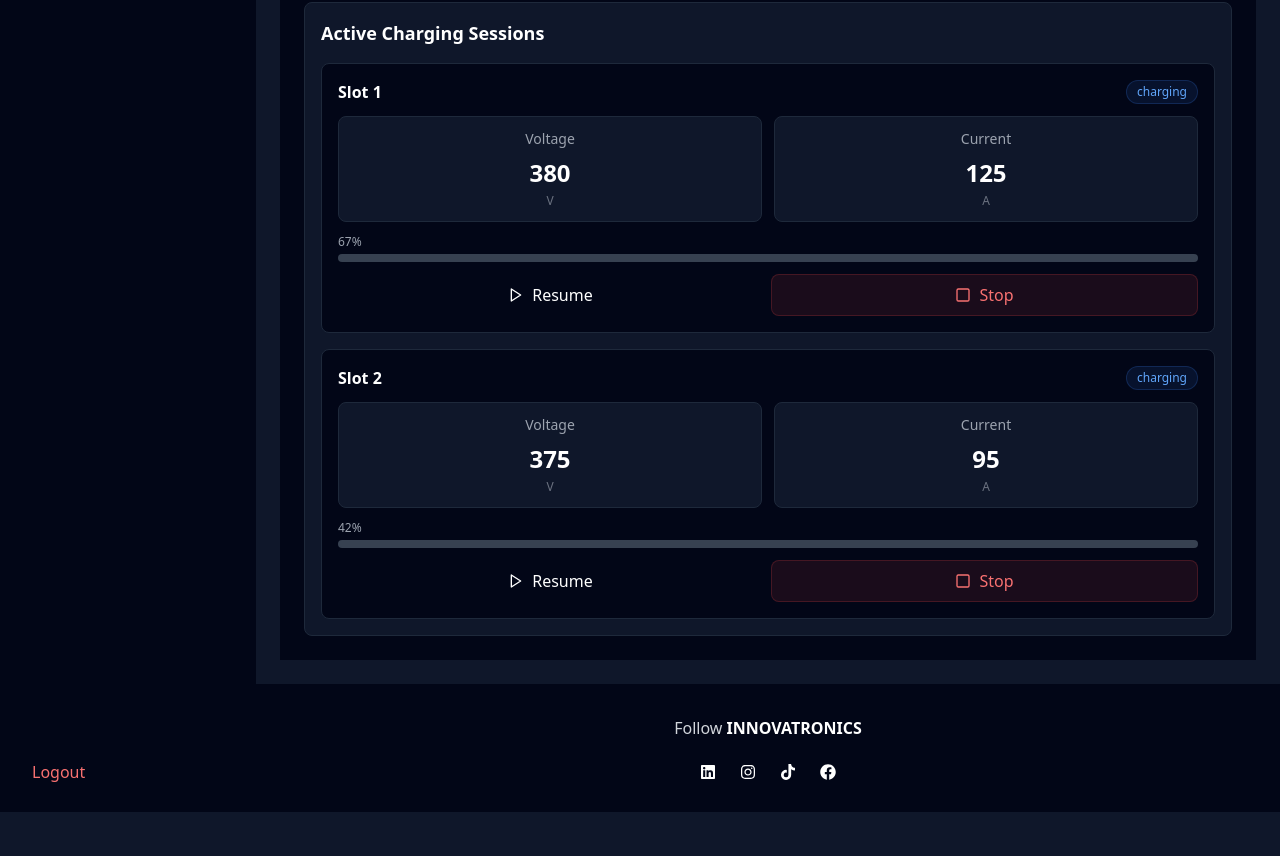
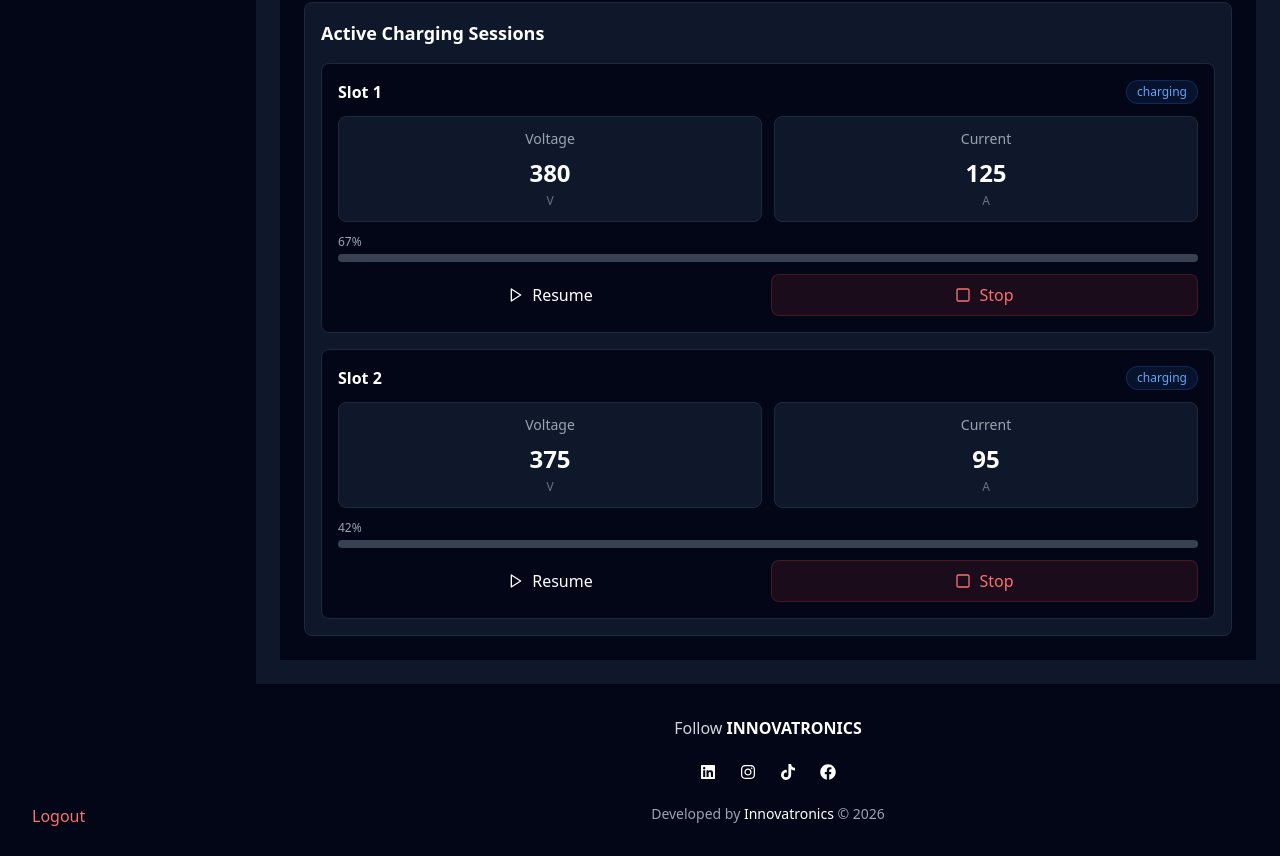
Before and after one commit to mariam1234ezz-gif/fluttercharger, a Next.js app: page /monitoring in a window 1280 px wide. Shown: the part 1261-2117 px from the top of the page. Before the commit the page ends 2073 px from the top, so only its background shows below. Built offline with nearby package versions, Linux system fonts and the light colour scheme.

Commit message:
update footer + firebase

```diff
--- a/package.json
+++ b/package.json
@@ -13,7 +13,7 @@
   "dependencies": {
     "class-variance-authority": "^0.7.0",
     "clsx": "^2.0.0",
-    "firebase": "^12.10.0",
+    "firebase": "^12.11.0",
     "lucide-react": "^0.292.0",
     "next": "^14.0.0",
     "react": "^18.2.0",
--- a/src/app/layout.tsx
+++ b/src/app/layout.tsx
@@ -10,25 +10,20 @@ export default function RootLayout({
   return (
     <html lang="en">
       <body className="bg-slate-900 text-white">
+        <div className="flex">
+          <Navigation />
+          <div className="flex-1 flex flex-col min-h-screen">
 
-        <div className="flex min-h-screen">
+  <main className="flex-1 p-6">
+    {children}
+  </main>
 
-          <Navigation />
+  <Footer />
 
-          {/* الجزء اليمين كله */}
-          <div className="flex flex-col flex-1">
+</div>
 
-            <main className="flex-1 p-6">
-              {children}
-            </main>
-
-            {/* 👇 الفوتر هنا */}
-            <Footer />
-
-          </div>
 
         </div>
-
       </body>
     </html>
   )
--- a/src/components/Footer.tsx
+++ b/src/components/Footer.tsx
@@ -26,6 +26,13 @@ export default function Footer() {
         </a>
 
       </div>
+      <p className="text-gray-400 text-sm mt-6">
+  Developed by{" "}
+  <span className="text-white font-medium">
+    Innovatronics
+  </span>{" "}
+  © 2026
+</p>
     </footer>
   );
 }
--- /dev/null
+++ b/src/lib/firebase.ts
@@ -0,0 +1,11 @@
+import { initializeApp } from "firebase/app";
+import { getFirestore } from "firebase/firestore";
+
+const firebaseConfig = {
+  apiKey: "YOUR_API_KEY",
+  authDomain: "YOUR_PROJECT.firebaseapp.com",
+  projectId: "fluttercharger",
+};
+
+const app = initializeApp(firebaseConfig);
+export const db = getFirestore(app);
```
Also changed, not shown: 1 other file (tests, documents, lock files or other folders).
